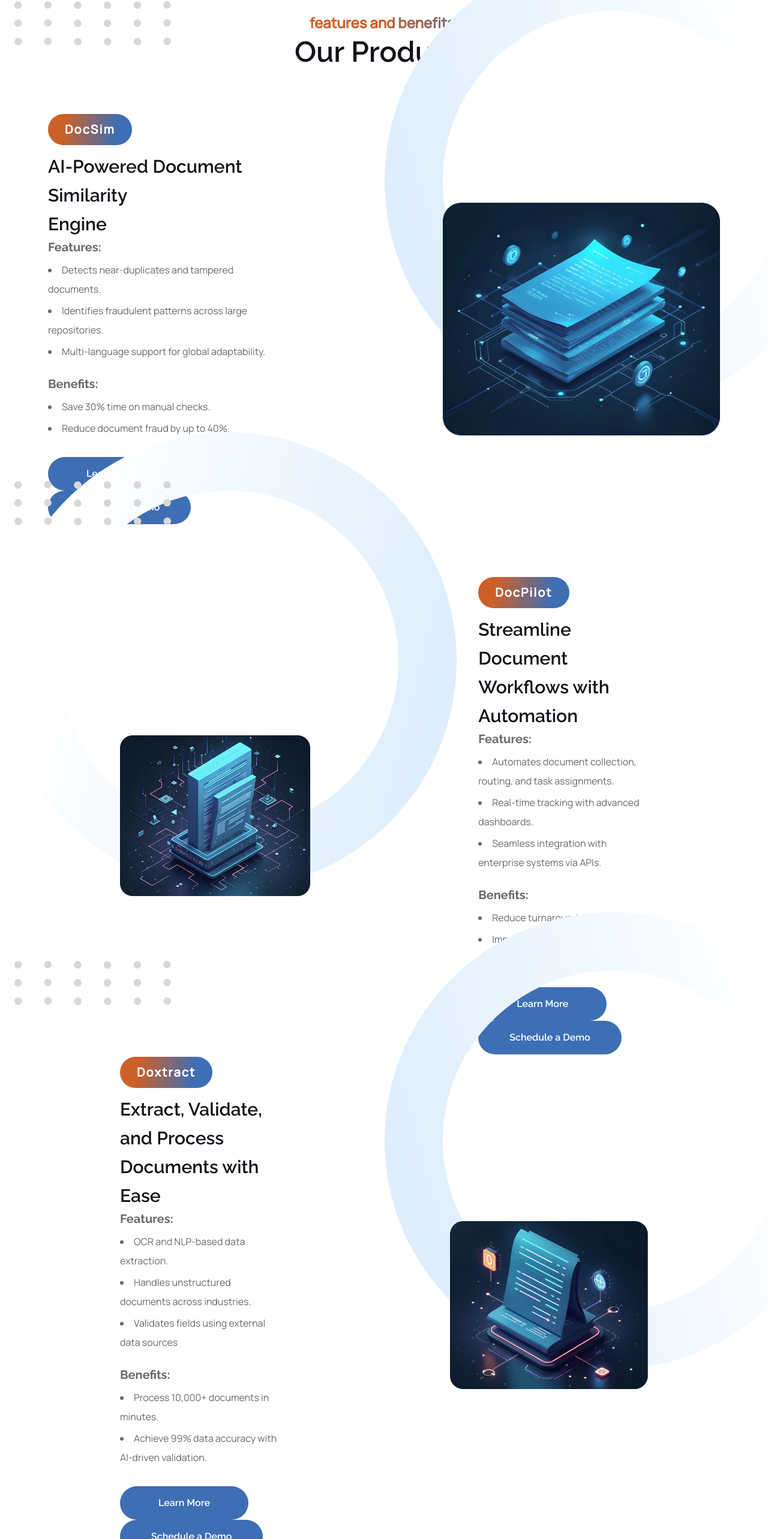
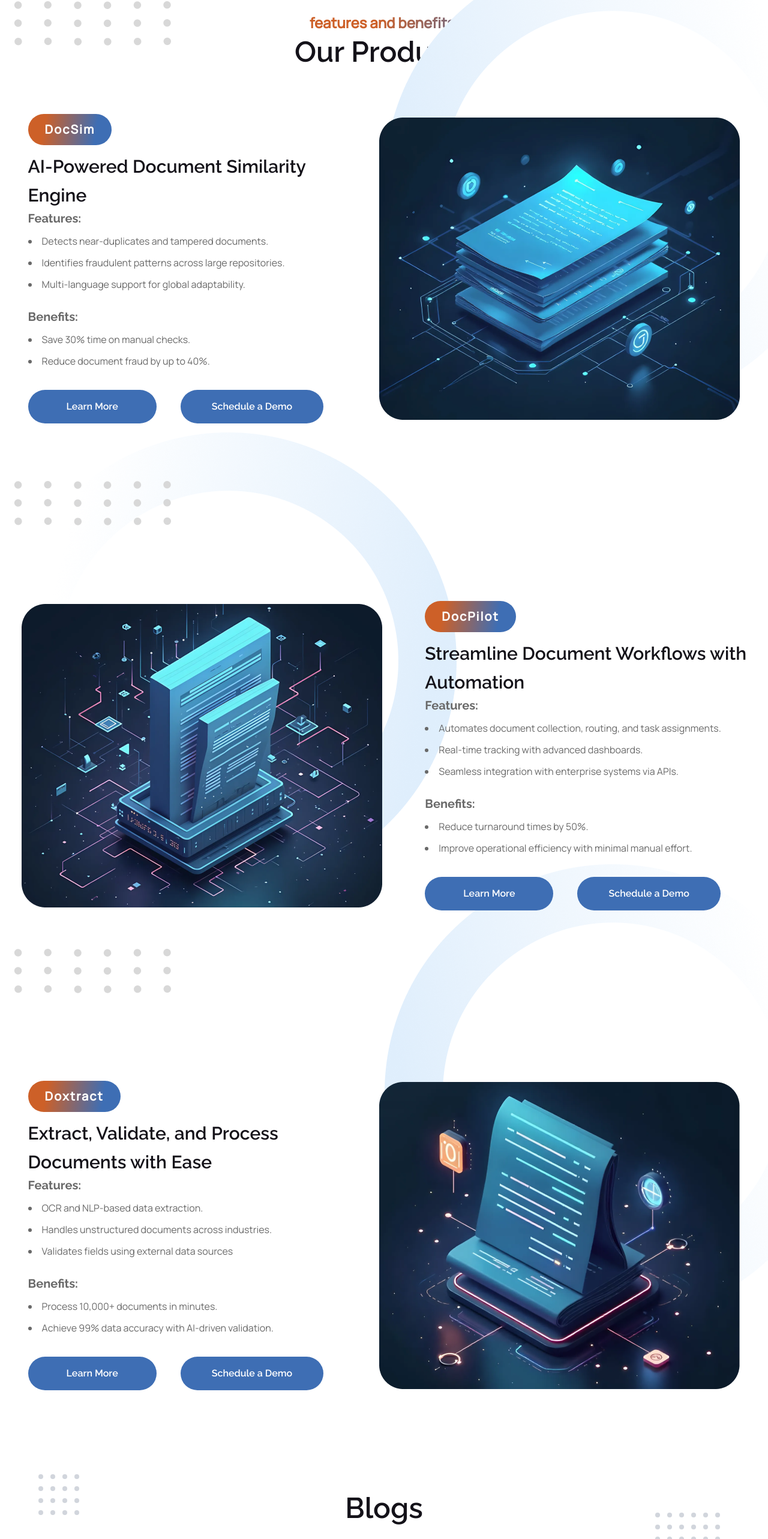
Before and after one commit to Deep-Rewale/AADRILA-TEST-PROJECT, a React (Vite) app: page / in a window 1280 px wide. Shown: the part 1814-4380 px from the top of the page at 60% size. Built offline with nearby package versions, Linux system fonts and the light colour scheme.

Commit message:
done with blog page

```diff
--- a/src/App.jsx
+++ b/src/App.jsx
@@ -3,6 +3,7 @@
 import Hero from './components/Hero'
 import Industries from './components/Industries'
 import Products from './components/products'
+import Blog from './components/Blog'
 
 
 function App() {
@@ -12,6 +13,7 @@
      <Hero />
      <Industries />
      <Products />
+     <Blog />
     </div>
   )
 }
--- /dev/null
+++ b/src/components/Blog.jsx
@@ -0,0 +1,96 @@
+import React from "react"
+
+const blogs = [
+  {
+    title: "How AI is Revolutionizing Document Management for Enterprises",
+    date: "24 July, 2023",
+    desc:
+      "Lorem Ipsum is simply dummy text of the printing and typesetting industry. Lorem Ipsum has been the industry's standard dummy text ever since the 1500s, when an unknown printer took a galley of type and...",
+  },
+  {
+    title: "Top 5 Fraud Prevention Strategies for Financial Institutions",
+    date: "24 July, 2023",
+    desc:
+      "Lorem Ipsum is simply dummy text of the printing and typesetting industry. Lorem Ipsum has been the industry's standard dummy text ever since the 1500s, when an unknown printer took a galley of type and...",
+  },
+  {
+    title: "The Future of OCR: From Basic Extraction to AI-Driven Intelligence",
+    date: "24 July, 2023",
+    desc:
+      "Lorem Ipsum is simply dummy text of the printing and typesetting industry. Lorem Ipsum has been the industry's standard dummy text ever since the 1500s, when an unknown printer took a galley of type and...",
+  },
+]
+
+export default function Blog() {
+  return (
+    <section className="relative py-32 bg-white overflow-hidden">
+
+      {/* DOT DECORATIONS */}
+      <div className="absolute left-16 top-24 grid grid-cols-4 gap-3">
+        {Array.from({ length: 16 }).map((_, i) => (
+          <span key={i} className="w-2 h-2 bg-gray-300 rounded-full" />
+        ))}
+      </div>
+
+      <div className="absolute right-20 top-40 grid grid-cols-6 gap-3">
+        {Array.from({ length: 18 }).map((_, i) => (
+          <span key={i} className="w-2 h-2 bg-gray-300 rounded-full" />
+        ))}
+      </div>
+
+      {/* CONTENT */}
+      <div className=" mx-auto px-35">
+
+        {/* HEADER */}
+        <div className="text-center mb-20">
+          <h2 className="font-raleway text-5xl font-semibold text-dark mb-6">
+            Blogs
+          </h2>
+          <p className="font-manrope text-lg inline-block bg-[linear-gradient(110deg,#CD6028_0%,#CD6028_45%,#3E6EB4_130%)]
+       bg-clip-text text-transparent max-w-2xl mx-auto">
+            Lorem Ipsum is simply dummy text of the printing and typesetting industry.
+            Lorem Ipsum has been the industry’s standard.
+          </p>
+        </div>
+
+        {/* BLOG CARDS */}
+        <div className="grid grid-cols-3 gap-20 ">
+          {blogs.map((blog, index) => (
+            <div key={index} className="relative">
+
+              {/* GRADIENT SHADOW */}
+               <div className="   absolute  -left-8 -right-8  top-30 -bottom-8  rounded-2xl bg-gradient-to-r from-[#E9D5FF] via-[#DBEAFE] to-[#E9D5FF] "
+  />
+
+              {/* CARD */}
+              <div className="relative bg-white rounded-2xl p-8 px-4 shadow-lg border border-gray-200  ">
+                <h3 className="font-raleway font-semibold text-lg text-dark mb-3">
+                  {blog.title}
+                </h3>
+
+                <p className="text-sm text-blue-500 mb-4">
+                  {blog.date}
+                </p>
+
+                <p className="font-manrope text-base text-[#696969] leading-relaxed">
+                  {blog.desc}
+                </p>
+              </div>
+            </div>
+          ))}
+        </div>
+
+        {/* NAV BUTTONS */}
+        <div className="flex justify-center gap-4 mt-16">
+          <button className="w-12 h-12 rounded-xl bg-primary text-white text-xl">
+            ←
+          </button>
+          <button className="w-12 h-12 rounded-xl bg-primary text-white text-xl">
+            →
+          </button>
+        </div>
+
+      </div>
+    </section>
+  )
+}
--- a/src/components/Products.jsx
+++ b/src/components/Products.jsx
@@ -28,9 +28,9 @@
        <h2 className='font-raleway font-semibold text-5xl text-dark'>Our Products</h2>
     </div>
     {/* content */}
-     <div className="product-content flex items-center gap-70 justify-center p-20">
+     <div className="product-content flex items-center justify-around content-center py-20 ">
       {/* left-text */}
-      <div className="left-text">
+      <div className="left-text z-20">
        <Button className="px-7 py-4 mb-3
   bg-[linear-gradient(100deg,#CD6028_20%,#CD6028_10%,#3E6EB4_80%)]
   text-xl/5 text-white font-semibold font-manrope tracking-widest">DocSim</Button>
@@ -79,9 +79,9 @@
       <img src={smDots6} alt="dot bg Image" />
      </div>
     {/* content */}
-     <div className="product-content flex items-center gap-70 justify-center p-50 flex-row-reverse">
+     <div className="product-content flex items-center justify-around  py-60 flex-row-reverse">
       {/* left-text */}
-      <div className="left-text">
+      <div className="left-text z-20">
        <Button className="px-7 py-4 mb-3
   bg-[linear-gradient(100deg,#CD6028_20%,#CD6028_10%,#3E6EB4_80%)]
   text-xl/5 text-white font-semibold font-manrope tracking-widest">DocPilot</Button>
@@ -123,16 +123,16 @@
  {/* section 3 */}
         <section className='w-full h-screen relative'>
      {/* background */}
-     <div className="bg-image absolute right-0 bottom-20">
+     <div className="bg-image absolute right-0 bottom-40">
       <img src={bgCircle} alt="Circe bg Image" />
      </div>
-      <div className="bg-image  absolute top-10">
+      <div className="bg-image  absolute top-5">
       <img src={smDots6} alt="dot bg Image" />
      </div>
     {/* content */}
-     <div className="product-content flex items-center gap-70 justify-center p-50 ">
+     <div className="product-content flex items-center justify-around py-60 ">
       {/* left-text */}
-      <div className="left-text">
+      <div className="left-text z-20">
        <Button className="px-7 py-4 mb-3
   bg-[linear-gradient(100deg,#CD6028_20%,#CD6028_10%,#3E6EB4_80%)]
   text-xl/5 text-white font-semibold font-manrope tracking-widest">Doxtract</Button>
```
